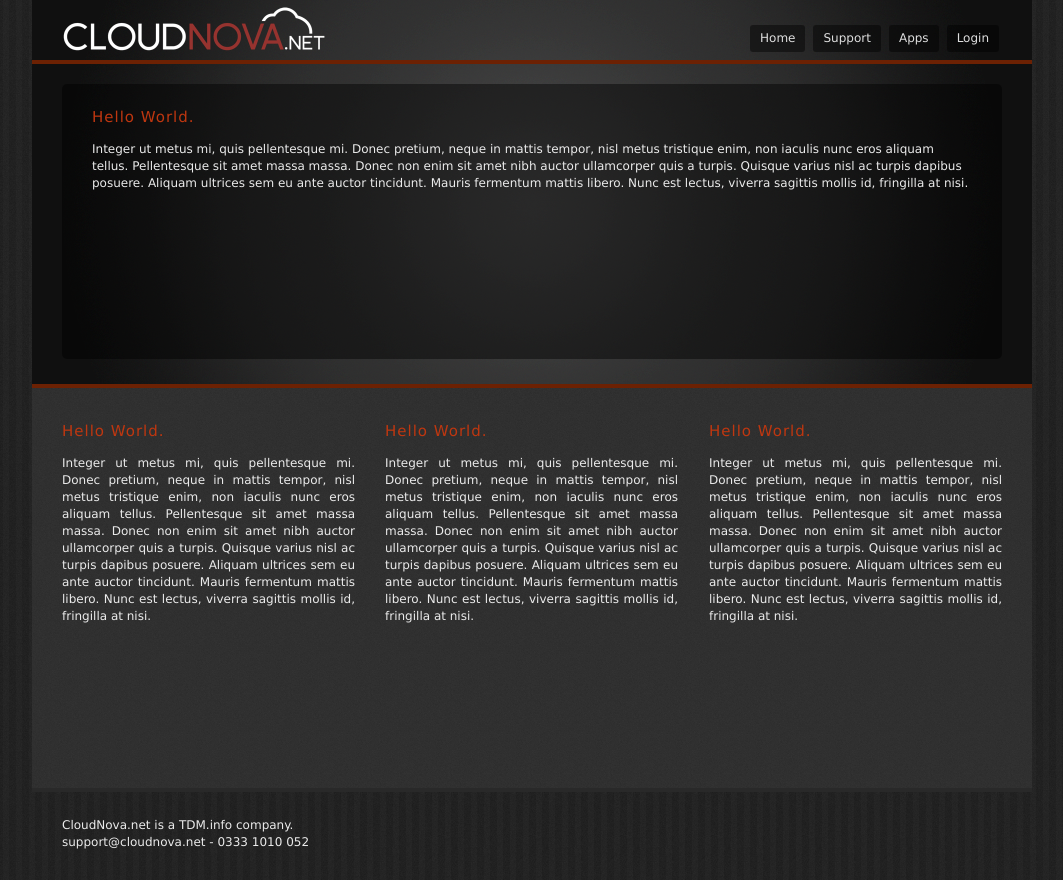
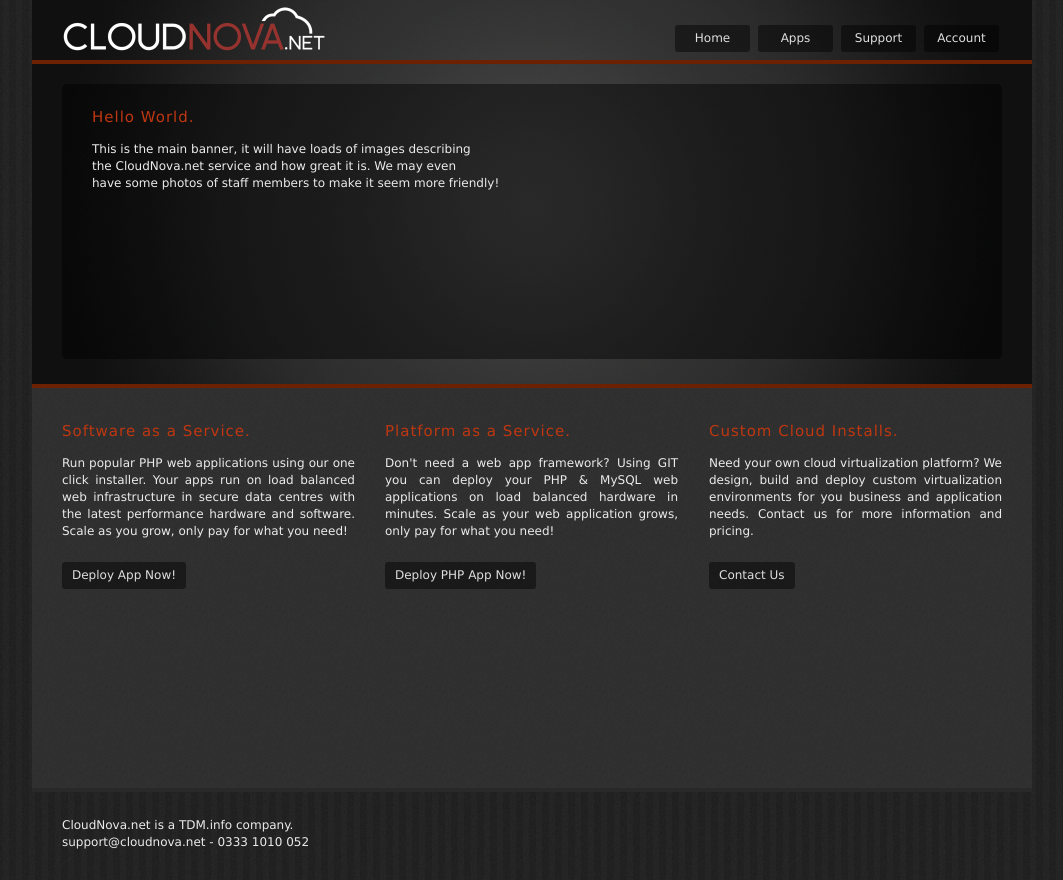
Before and after one commit to TrellixVulnTeam/hn_1332, a PHP site: page / in a window 1280 px wide. Shown: the top 880 px of the page, without its empty margins (108-1171 px from the left). Run offline with PHP 8.4, Linux system fonts and the light colour scheme.

Commit message:
Made the website feel nice

```diff
--- a/client-php/index.html
+++ b/client-php/index.html
@@ -24,10 +24,10 @@
 <div id="logo"><img src="images/logo.png" height="50"></div>
 
 <div id="links">
-<div class="links_item"><a href="/">Home</a></div>
-<div class="links_item"><a href="/support/">Support</a></div>
-<div class="links_item"><a href="/aphhhhps/">Apps</a></div>
-<div class="links_item"><a href="/account/">Login</a></div>
+<a href="/"><div class="links_item">Home</div></a>
+<a href="/"><div class="links_item">Apps</div></a>
+<a href="/"><div class="links_item">Support</div></a>
+<a href="/"><div class="links_item">Account</div></a>
 </div>
 
 </div>
@@ -36,26 +36,29 @@
 
 <div id="banner_block">
 <div class="title">Hello World.</div>
-Integer ut metus mi, quis pellentesque mi. Donec pretium, neque in mattis tempor, nisl metus tristique enim, non iaculis nunc eros aliquam tellus. Pellentesque sit amet massa massa. Donec non enim sit amet nibh auctor ullamcorper quis a turpis. Quisque varius nisl ac turpis dapibus posuere. Aliquam ultrices sem eu ante auctor tincidunt. Mauris fermentum mattis libero. Nunc est lectus, viverra sagittis mollis id, fringilla at nisi.
-
+This is the main banner, it will have loads of images describing<br />the CloudNova.net service and how great it is. We may even<br />have some photos of staff members to make it seem more friendly!
 </div>
 </div>
 
 <div id="content">
 
 <div id="left">
-<div class="title">Hello World.</div>
-<p>Integer ut metus mi, quis pellentesque mi. Donec pretium, neque in mattis tempor, nisl metus tristique enim, non iaculis nunc eros aliquam tellus. Pellentesque sit amet massa massa. Donec non enim sit amet nibh auctor ullamcorper quis a turpis. Quisque varius nisl ac turpis dapibus posuere. Aliquam ultrices sem eu ante auctor tincidunt. Mauris fermentum mattis libero. Nunc est lectus, viverra sagittis mollis id, fringilla at nisi.</p>
+<div class="title">Software as a Service.</div>
+<p>Run popular PHP web applications using our one click installer. Your apps run on load balanced web infrastructure in secure data centres with the latest performance hardware and software. Scale as you grow, only pay for what you need!</p>
+<a href="/"><div class="button">Deploy App Now!</div></a>
 </div>
 
 <div id="middle">
-<div class="title">Hello World.</div>
-<p>Integer ut metus mi, quis pellentesque mi. Donec pretium, neque in mattis tempor, nisl metus tristique enim, non iaculis nunc eros aliquam tellus. Pellentesque sit amet massa massa. Donec non enim sit amet nibh auctor ullamcorper quis a turpis. Quisque varius nisl ac turpis dapibus posuere. Aliquam ultrices sem eu ante auctor tincidunt. Mauris fermentum mattis libero. Nunc est lectus, viverra sagittis mollis id, fringilla at nisi.</p>
+<div class="title">Platform as a Service.</div>
+<p>Don't need a web app framework? Using GIT you can deploy your PHP & MySQL web applications on load balanced hardware in minutes. Scale as your web application grows, only pay for what you need!</p>
+<a href="/"><div class="button">Deploy PHP App Now!</div></a>
+
 </div>
 
 <div id="right">
-<div class="title">Hello World.</div>
-<p>Integer ut metus mi, quis pellentesque mi. Donec pretium, neque in mattis tempor, nisl metus tristique enim, non iaculis nunc eros aliquam tellus. Pellentesque sit amet massa massa. Donec non enim sit amet nibh auctor ullamcorper quis a turpis. Quisque varius nisl ac turpis dapibus posuere. Aliquam ultrices sem eu ante auctor tincidunt. Mauris fermentum mattis libero. Nunc est lectus, viverra sagittis mollis id, fringilla at nisi.</p>
+<div class="title">Custom Cloud Installs.</div>
+<p>Need your own cloud virtualization platform? We design, build and deploy custom virtualization environments for you business and application needs. Contact us for more information and pricing.</p>
+<a href="/"><div class="button">Contact Us</div></a>
 </div>
 
 </div>
--- a/client-php/style.css
+++ b/client-php/style.css
@@ -54,6 +54,8 @@
 }
 
 .links_item {
+	width: 55px;
+	text-align: center;
 	display: block;
 	padding-right: 10px;
 	padding-left: 10px;
@@ -72,8 +74,8 @@
 .links_item a:active {text-decoration: none; display:block;}
 .links_item a:visited {text-decoration: none; display:block;}
 
-a {color: #c85012; text-decoration: none;}
-a:hover {color: #ebebeb; text-decoration: none;}
+a {color: #dfdfdf; text-decoration: none;}
+a:hover {color: #c85012; text-decoration: none;}
 a:active {text-decoration: none;}
 a:visited {text-decoration: none;}
 
@@ -105,6 +107,21 @@
 	-moz-border-radius: 5px;
 	border-radius: 5px;
 }
+
+.button {
+	text-align: center;
+	display: block;
+	padding-right: 10px;
+	padding-left: 10px;
+	padding-bottom: 5px;
+	padding-top: 5px;
+	float: left;
+	background-image: url(images/banner_block.png);
+	background-repeat: repeat;
+	-moz-border-radius: 3px;
+	border-radius: 3px;
+}
+
 #content {
 	border-bottom-color: #292929;
 	border-bottom-style: solid;
@@ -155,7 +172,7 @@
 }
 
 p {
-	padding-bottom: 15px;
+	padding-bottom: 10px;
 	margin-top: 0px;
 }
 
```
Also changed, not shown: client-php/images/deploy_app_now.png (added).
